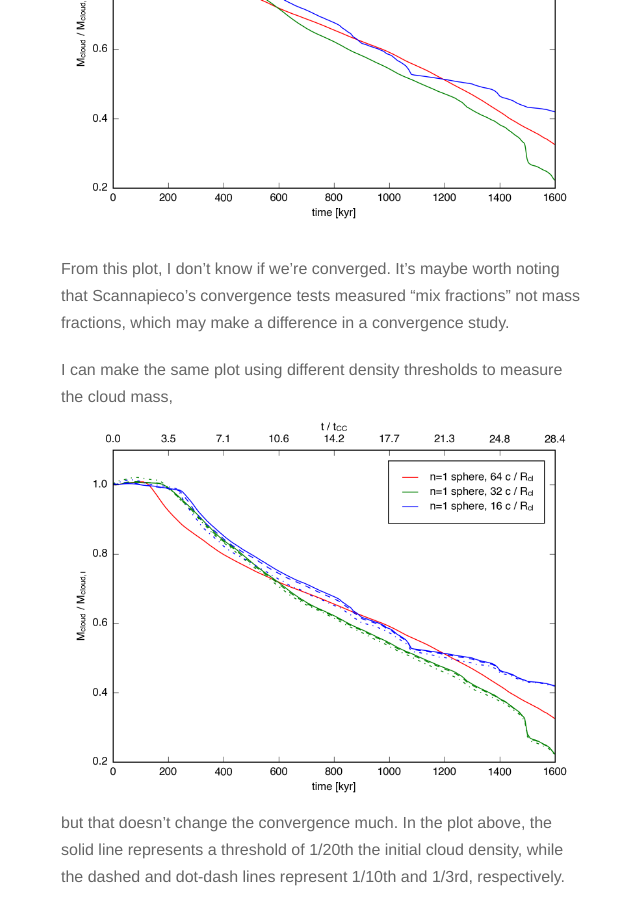
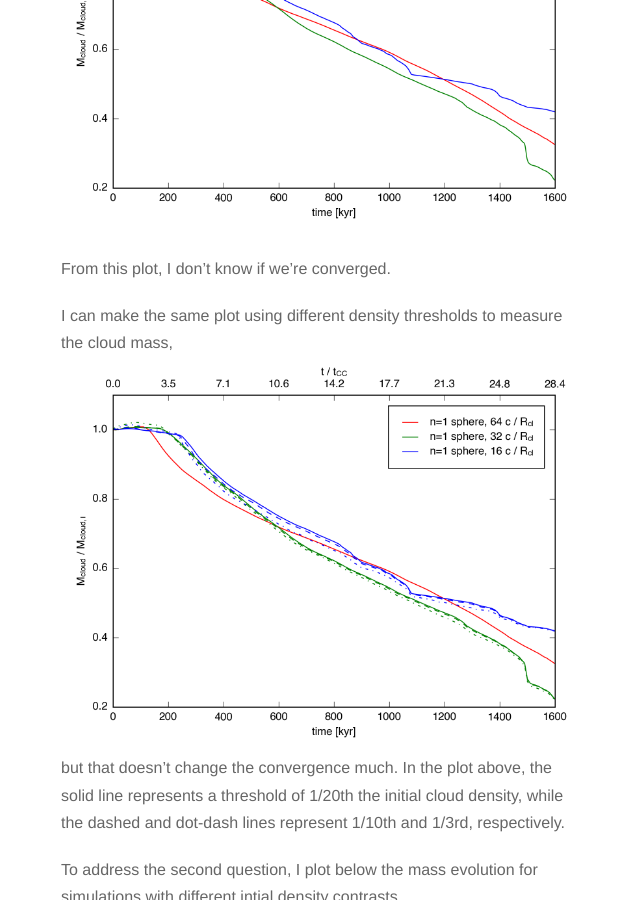
Before and after one commit to evaneschneider/site, a Jekyll site: the page built from _posts/2016-4-15-Mass_Evolution_2.markdown, in a window 1280 px wide and 900 px high, scrolled down 749 px. Shown: the whole window, without its empty margins (319-959 px from the left). Built offline with Jekyll 4.4.1, drawn with Linux system fonts in a browser that asks for light colours; nearby versions of some CDN libraries; formulas are drawn with MathJax 3.

Commit message:
minor edit

```diff
--- a/_posts/2016-4-15-Mass_Evolution_2.markdown
+++ b/_posts/2016-4-15-Mass_Evolution_2.markdown
@@ -16,9 +16,7 @@ as compared to the intial mass of the cloud.
 
 <img src="{{ site.url }}assets/images/041516_swn1_mass.png">
 
-From this plot, I don't know if we're converged. It's maybe worth noting that Scannapieco's
-convergence tests measured "mix fractions" not mass fractions, which may make a difference
-in a convergence study.
+From this plot, I don't know if we're converged.
 
 I can make the same plot using different density thresholds to measure the cloud mass,
 <img src="{{ site.url }}assets/images/041516_swn1_mass_thresholds.png">
```
